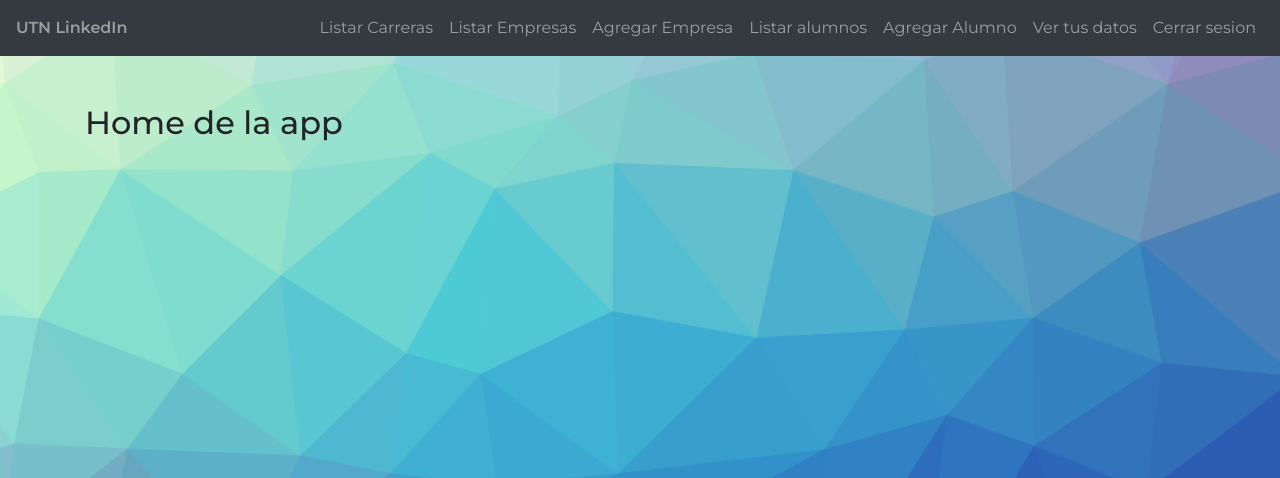
After one commit to JuanMartinGallo/Tesis-UTN, a PHP site: template Views/home.php in a window 1280 px wide. The commit adds this page. Shown: the top 478 px of the page. Run offline with PHP 8.4, Linux system fonts and the light colour scheme; the template is opened without the code that fills it, so the values that code supplies are empty; some libraries are stand-ins or nearby versions.

Commit message:
pequeños cambios

```diff
--- /dev/null
+++ b/Views/home.php
@@ -0,0 +1,14 @@
+<?php
+
+require_once('nav.php');
+require_once('header.php');
+
+?>
+
+<main class="py-5">
+     <section id="listado" class="mb-5">
+          <div class="container">
+               <h2 class="mb-4">Home de la app</h2>
+          </div>
+     </section>
+</main>
--- a/Views/nav.php
+++ b/Views/nav.php
@@ -18,7 +18,6 @@
           <li class="nav-item">
                <a class="nav-link" href="<?php echo FRONT_ROOT ?>Company/ShowListView">Listar Empresas</a>
           </li>
-          <?php if($userLogged->getRole() == "Admin"){?>
           <li class="nav-item">
                <a class="nav-link" href="<?php echo FRONT_ROOT ?>Company/ShowAddView">Agregar Empresa</a>
           </li>
@@ -28,9 +27,8 @@
           <li class="nav-item">
                <a class="nav-link" href="<?php echo FRONT_ROOT ?>Student/ShowAddView">Agregar Alumno</a>
           </li>
-          <?php }?>
           <li class="nav-item">
-               <a class="nav-link" href="<?php echo FRONT_ROOT ?>Student/ShowLoggedStudentView">Ver datos alumno loggeado</a>
+               <a class="nav-link" href="<?php echo FRONT_ROOT ?>Student/ShowLoggedStudentView">Ver tus datos </a>
           </li>
           <li class="nav-item">
                <a class="nav-link" href="<?php echo FRONT_ROOT ?>Home/logout">Cerrar sesion</a>
```
